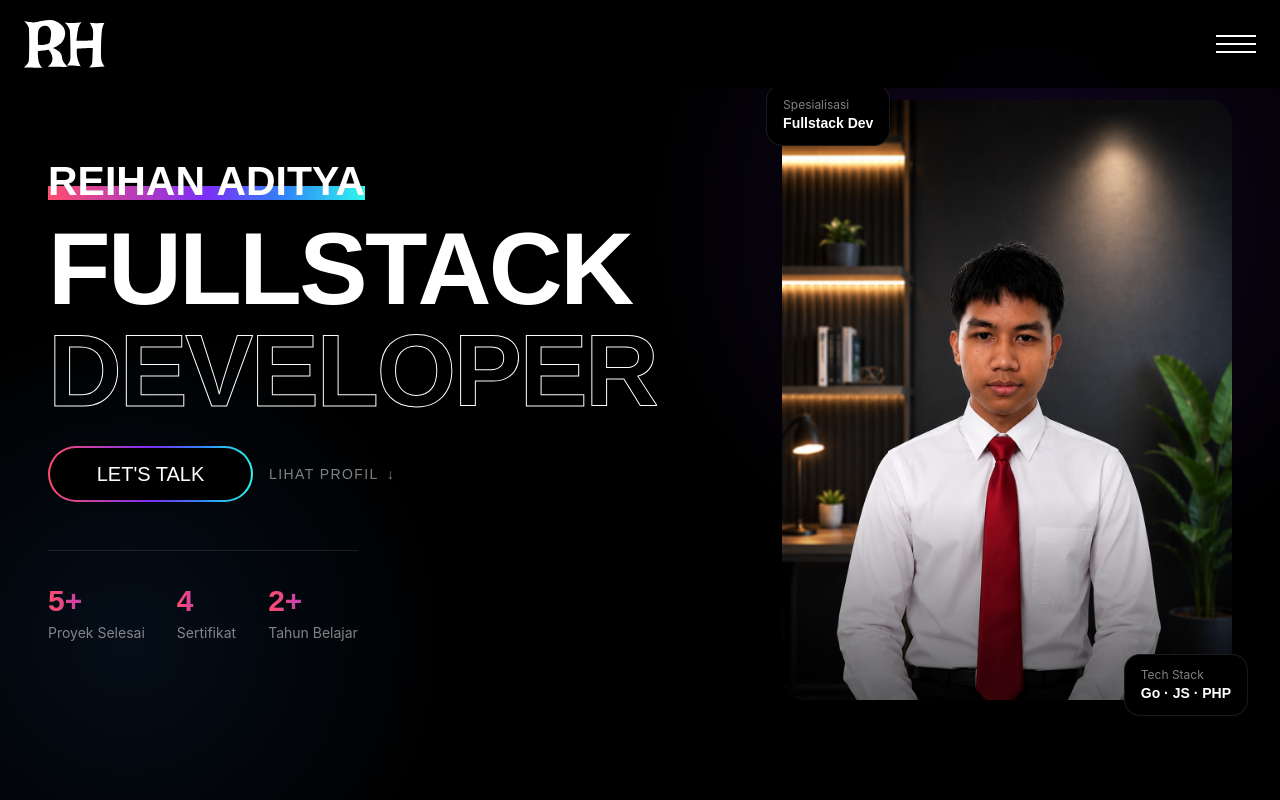
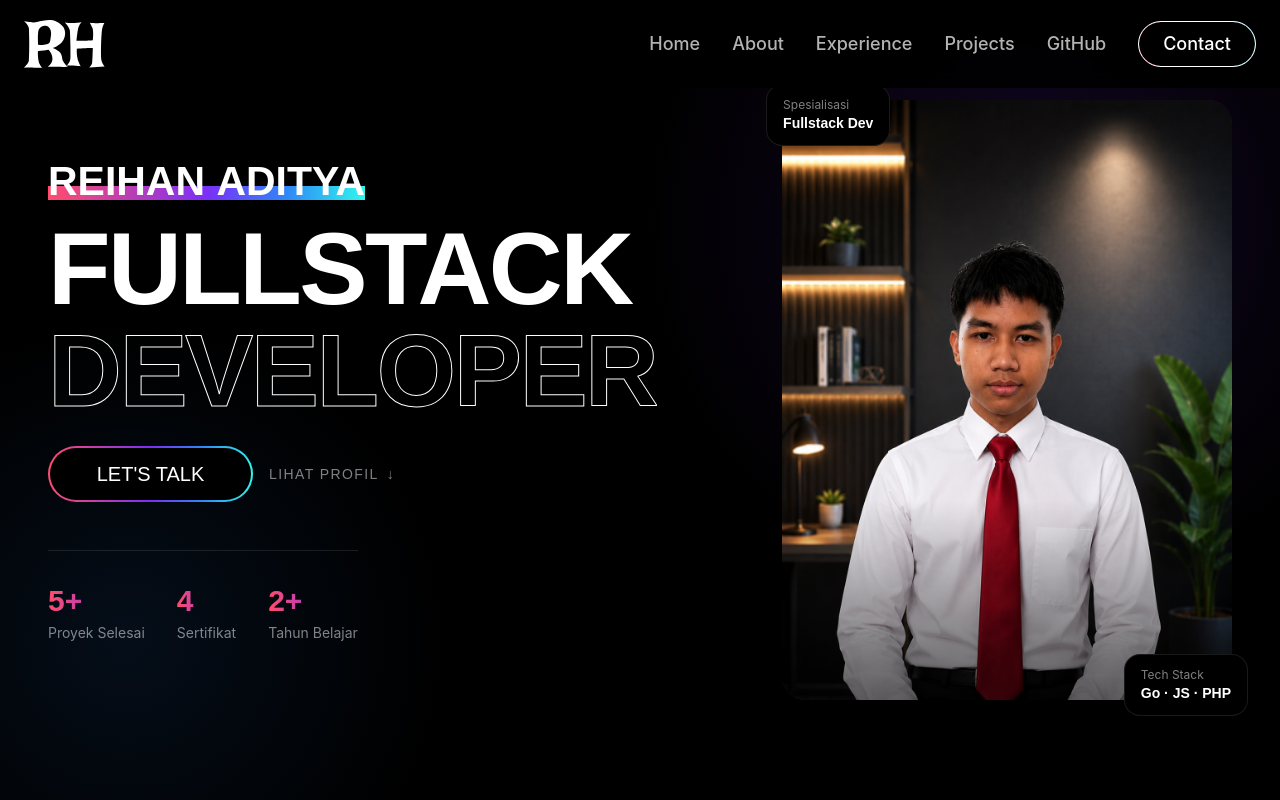
Before and after one commit to ehanz12/PortoReact, a React (Vite) app: page / in a window 1280 px wide. Shown: the top 800 px of the page. Built offline with nearby package versions, Linux system fonts and the light colour scheme; no server answers.

Commit message:
benerin navbar lagi

```diff
--- a/src/components/Navbar.jsx
+++ b/src/components/Navbar.jsx
@@ -49,9 +49,19 @@ const Navbar = () => {
             <img src={Logo} className="h-8 lg:h-12 w-auto" alt="Logo" />
           </Link>
 
+          {/* Desktop Navigation */}
+          <div className="hidden lg:flex items-center gap-8">
+            <Link to="/" className="text-white/70 hover:text-white transition-colors duration-300 text-lg font-medium">Home</Link>
+            <Link to="/#about" className="text-white/70 hover:text-white transition-colors duration-300 text-lg font-medium">About</Link>
+            <Link to="/#experience" className="text-white/70 hover:text-white transition-colors duration-300 text-lg font-medium">Experience</Link>
+            <Link to="/projects" className="text-white/70 hover:text-white transition-colors duration-300 text-lg font-medium">Projects</Link>
+            <Link to="/#github" className="text-white/70 hover:text-white transition-colors duration-300 text-lg font-medium">GitHub</Link>
+            <a href="mailto:rhanssap@gmail.com" className="btn border text-lg font-medium rounded-full px-6 py-2 hover:text-white transition-colors duration-300">Contact</a>
+          </div>
+
           <button
             onClick={() => SetMenuOpen(!menuOpen)}
-            className="flex flex-col gap-1.5 cursor-pointer z-50 p-2 -mr-2"
+            className="flex flex-col gap-1.5 cursor-pointer z-50 p-2 -mr-2 lg:hidden"
             aria-label="Toggle Menu"
           >
             <span className={`inline-block w-8 lg:w-10 h-0.5 bg-white transition-all duration-300 ease-in-out
```
